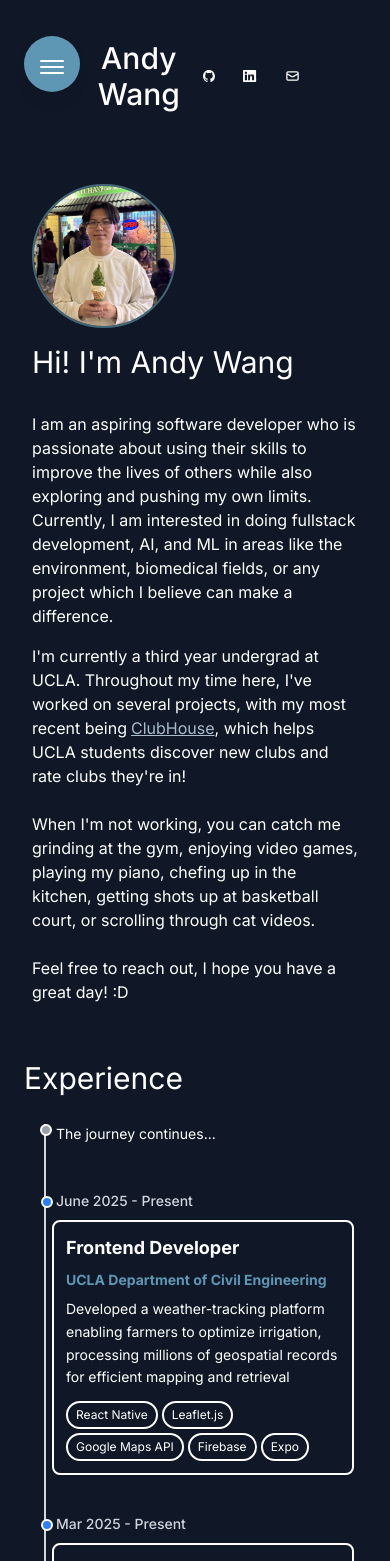
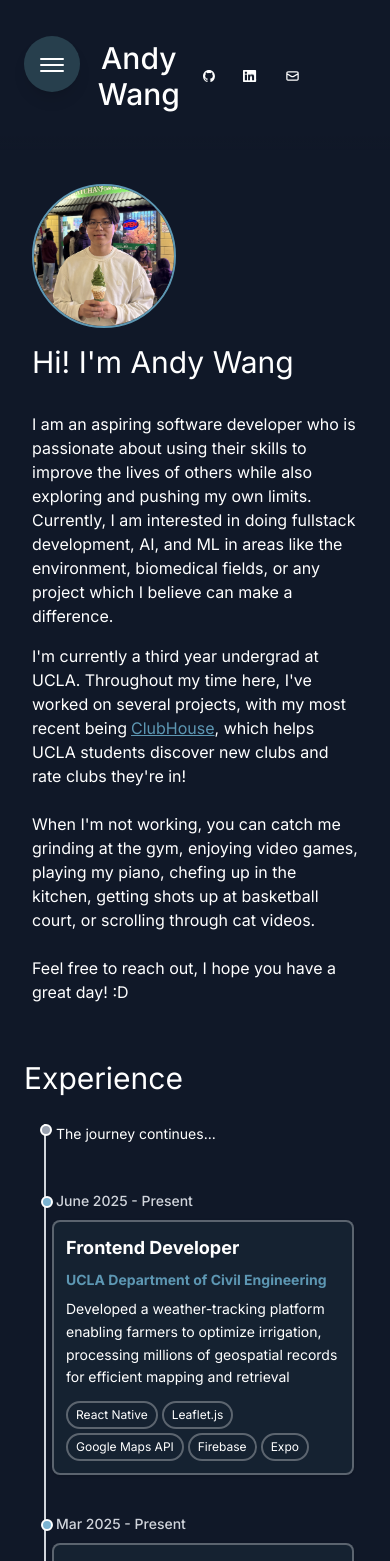
Before and after one commit to DiAndyW/portfolio, a React (Vite) app: page / in a window 390 px wide. Shown: the top 1561 px of the page. Built offline with nearby package versions, Linux system fonts and the light colour scheme.

Commit message:
styles overhaul

```diff
--- a/src/App.tsx
+++ b/src/App.tsx
@@ -44,11 +44,11 @@ export const MobileFABNav = ({ navItems, activeSection }: MobileFABNavProps) =>
       <button
         onClick={toggleExpanded}
         className={`
-          w-14 h-14 bg-[#5d97b3] text-white rounded-full shadow-lg
+          w-14 h-14 bg-[#2d4a57]/80 text-white rounded-full shadow-lg
           transition-all duration-300 hover:scale-110 active:scale-95
           flex items-center justify-center mt-3
-          hover:bg-[#4a7a91] focus:outline-none focus:ring-2 focus:ring-blue-300
-          ${isExpanded ? 'rotate-0' : 'rotate-0'}
+          hover:bg-[#5d97b3]/80 focus:outline-none focus:ring-2 focus:ring-[#7bb3d1]
+          ${isExpanded ? 'rotate-0 bg-[#5d97b3]' : 'rotate-0'}
         `}
       >
         {/* Menu Icon */}
@@ -56,9 +56,9 @@ export const MobileFABNav = ({ navItems, activeSection }: MobileFABNavProps) =>
           <div className={`absolute inset-0 transition-all duration-300 ${
             isExpanded ? 'opacity-0 rotate-90' : 'opacity-100 rotate-0'
           }`}>
-            <div className="w-6 h-0.5 bg-white absolute top-2 left-0 rounded"></div>
-            <div className="w-6 h-0.5 bg-white absolute top-3.5 left-0 rounded"></div>
-            <div className="w-6 h-0.5 bg-white absolute top-5 left-0 rounded"></div>
+            <div className="w-6 h-0.5 bg-white absolute top-1.5 left-0 rounded"></div>
+            <div className="w-6 h-0.5 bg-white absolute top-3 left-0 rounded"></div>
+            <div className="w-6 h-0.5 bg-white absolute top-4.5 left-0 rounded"></div>
           </div>
           <div className={`absolute inset-0 transition-all duration-300 ${
             isExpanded ? 'opacity-100 rotate-0' : 'opacity-0 rotate-90'
@@ -73,18 +73,18 @@ export const MobileFABNav = ({ navItems, activeSection }: MobileFABNavProps) =>
       <div className={`relative mt-4 transition-all duration-300 ${
         isExpanded ? 'opacity-100 translate-y-0' : 'opacity-0 translate-y-4 pointer-events-none'
       }`}>
-        <div className="bg-gray-700 border border-blue-300 rounded-lg p-4 space-y-3">
+        <div className="bg-gray-800 border border-[#7bb3d1] rounded-lg p-4 space-y-3">
           {navItems.map((item, index) => (
             <button
               key={item.id}
               onClick={() => handleNavClick(item.id)}
               className={`
-                block w-full bg-[#5d97b3] text-gray-800 px-4 py-2 rounded-full shadow-lg
+                block w-full bg-[#2d4a57]/20 text-white px-4 py-2 rounded-full shadow-lg
                 transition-all duration-300 hover:scale-105 active:scale-95
                 text-sm font-medium whitespace-nowrap
                 transform
                 ${activeSection === item.id
-                  ? 'bg-[#406578] text-white ring-2 ring-blue-300'
+                  ? 'bg-[#5d97b3] text-white ring-2 ring-[#7bb3d1]'
                   : 'hover:bg-[#33505e]'
                 }
               `}
--- a/src/components/AboutSection.tsx
+++ b/src/components/AboutSection.tsx
@@ -2,7 +2,7 @@ export function AboutSection() {
     return (
         <div className="flex self-center items-center">
             <div className="mt-8 font-normal">
-                <img src="/portfolio/assets/pic.jpg" alt="cat" className="w-1/3 h-auto ml-4 border-2 border-[#41677a] rounded-full max-w-48 min-w-36"></img>
+                <img src="/portfolio/assets/pic.jpg" alt="cat" className="w-1/3 h-auto ml-4 border-2 border-[#5d97b3] rounded-full max-w-48 min-w-36"></img>
                 <h1 className="text-3xl sm:text-4xl lg:text-5xl p-4">
                 Hi! I'm Andy Wang
                 </h1>
@@ -13,7 +13,7 @@ export function AboutSection() {
                 </p>
                 <p className="text-l p-4 pt-2">
                 I'm currently a third year undergrad at UCLA. Throughout my time here, I've worked on several projects, with my most recent being
-                <a href="https://www.clubhouseucla.com/" className="underline ml-1 text-[#AABBCC]">ClubHouse</a>
+                <a href="https://www.clubhouseucla.com/" className="underline ml-1 text-[#5d97b3] hover:text-[#7bb3d1]">ClubHouse</a>
                 , which helps UCLA
                 students discover new clubs and rate clubs they're in!
                 </p>
--- a/src/components/ExperienceSection.tsx
+++ b/src/components/ExperienceSection.tsx
@@ -106,7 +106,7 @@ const ExperienceSection = () => {
                         {Content.map((item) => (
                             <div key={item.id} className="relative mb-6 sm:mb-10">
                                 {/* Timeline dot */}
-                                <div className="absolute left-[5px] sm:left-3 top-5 sm:top-6 w-3 h-3 bg-blue-500 rounded-full border-2 border-white z-10"></div>
+                                <div className="absolute left-[5px] sm:left-3 top-5 sm:top-6 w-3 h-3 bg-[#7bb3d1] rounded-full border-2 border-white z-10"></div>
 
                                 <div className="ml-4 sm:ml-8">
                                     <div className="block sm:grid sm:grid-cols-6 sm:gap-4">
@@ -117,7 +117,7 @@ const ExperienceSection = () => {
                                         </div>
 
                                         {/* Description Card */}
-                                        <div className="sm:col-span-4 sm:col-end-7 border border-2 rounded-lg p-3 sm:p-4 shadow-sm hover:shadow-md hover:bg-black/30 transition-all duration-300 cursor-pointer"
+                                        <div className="sm:col-span-4 sm:col-end-7 border border-2 border-white/30 rounded-lg p-3 sm:p-4 shadow-sm hover:shadow-md bg-[#2d4a57]/20 hover:bg-[#7bb3d1]/20 hover:border-[#7bb3d1] transition-all duration-300 cursor-pointer"
                                             onClick={() => setSelectedItem(selectedItem === item.id ? null : item.id)}
                                         >
                                             <h3 className="font-bold mb-2 text-lg sm:text-xl">
@@ -133,7 +133,7 @@ const ExperienceSection = () => {
                                             {/* Technologies */}
                                             <div className="flex flex-wrap gap-1 sm:gap-2">
                                                 {item.technologies.map(technology => (
-                                                    <div key={technology} className="border border-2 rounded-full text-xs sm:text-sm px-2 sm:px-3 py-1">
+                                                    <div key={technology} className="border border-2 border-white/30 rounded-full text-xs sm:text-sm px-2 sm:px-3 py-1">
                                                         {technology}
                                                     </div>
                                                 ))}
@@ -161,7 +161,7 @@ const ExperienceSection = () => {
                                                             href={item.link}
                                                             target="_blank"
                                                             rel="noopener noreferrer"
-                                                            className="inline-block mt-2 sm:ml-4 text-xs sm:text-sm text-[#399fd4] hover:text-[#2d769c] transition-colors duration-200 underline"
+                                                            className="inline-block mt-2 sm:ml-4 text-xs sm:text-sm text-[#5d97b3] hover:text-[#7bb3d1] transition-colors duration-200 underline"
                                                             onClick={(e) => e.stopPropagation()}
                                                         >
                                                             View Project
--- a/src/components/Footer.tsx
+++ b/src/components/Footer.tsx
@@ -8,7 +8,7 @@ export function Footer() {
                         href="/portfolio/assets/Andy_Wang_Resume.pdf"
                         target="_blank"
                         rel="noopener noreferrer"
-                        className="mx-1 text-[#AABBCC] hover:text-[#5d97b3] transition-colors underline"
+                        className="mx-1 text-[#5d97b3] hover:text-[#7bb3d1] transition-colors underline"
                     >
                         resume
                     </a>
--- a/src/components/FriendsSection.tsx
+++ b/src/components/FriendsSection.tsx
@@ -32,7 +32,7 @@ export function FriendsSection() {
                         <div
                             key={item.id}
                         >
-                            • <a href={item.link} className="underline text-[#AABBCC]">{item.name}</a>
+                            • <a href={item.link} className="underline text-[#5d97b3] hover:text-[#7bb3d1]">{item.name}</a>
                         </div>
                     ))}
                 </div>
--- a/src/components/Header.tsx
+++ b/src/components/Header.tsx
@@ -11,7 +11,7 @@ export function Header() {
                         <div className="col-span-6">
                             <button
                                 onClick={scrollToTop}
-                                className="text-3xl font-medium text-white hover:text-blue-300 transition-colors bg-transparent border-none cursor-pointer"
+                                className="text-3xl font-medium text-white hover:text-[#7bb3d1] transition-colors bg-transparent border-none cursor-pointer"
                             >
                                 Andy Wang
                             </button>
--- a/src/components/MiscSection.tsx
+++ b/src/components/MiscSection.tsx
@@ -108,7 +108,7 @@ const MiscSection: React.FC = () => {
                             >
                                 {/* Front of card */}
                                 <div
-                                    className="absolute inset-0 w-full h-full rounded-lg border border-white/30 border-2 bg-gray-900/90 backdrop-blur-sm p-6 flex flex-col items-center justify-center hover:shadow-lg transition-shadow duration-200"
+                                    className="absolute inset-0 w-full h-full rounded-lg border border-white/30 border-2 bg-[#2d4a57]/20 backdrop-blur-sm p-6 flex flex-col items-center justify-center hover:shadow-lg transition-shadow duration-200"
                                     style={{
                                         backfaceVisibility: 'hidden'
                                     }}
@@ -146,7 +146,7 @@ const MiscSection: React.FC = () => {
 
                                 {/* Back of card */}
                                 <div
-                                    className="absolute inset-0 w-full h-full rounded-lg border border-white/20 border-2 backdrop-blur-sm p-6 flex flex-col justify-center"
+                                    className="absolute inset-0 w-full h-full rounded-lg border border-white/30 border-2 bg-[#2d4a57]/20 backdrop-blur-sm p-6 flex flex-col justify-center"
                                     style={{
                                         backfaceVisibility: 'hidden',
                                         transform: 'rotateY(180deg)'
--- a/src/components/ProjectSection.tsx
+++ b/src/components/ProjectSection.tsx
@@ -53,7 +53,7 @@ const ProjectSection = () => {
                     {Content.map((item) => (
                         <div
                             key={item.id}
-                            className="bg-transparent border border-2 rounded-lg my-4 sm:my-6 lg:my-8 p-3 sm:p-4 shadow-sm hover:shadow-md hover:bg-black/30 transition-all duration-300 cursor-pointer"
+                            className="bg-[#2d4a57]/20 hover:bg-[#7bb3d1]/20 border border-2 border-white/30 rounded-lg my-4 sm:my-6 lg:my-8 p-3 sm:p-4 shadow-sm hover:shadow-md transition-all duration-300 cursor-pointer hover:border-[#7bb3d1]"
                             onClick={() => setSelectedItem(selectedItem === item.id ? null : item.id)}
                         >
                             {/* Header */}
@@ -111,10 +111,10 @@ const ProjectSection = () => {
                                             href={item.link}
                                             target="_blank"
                                             rel="noopener noreferrer"
-                                            className="inline-flex items-center text-xs sm:text-sm text-[#399fd4] hover:text-blue-800 font-medium transition-colors duration-200"
+                                            className="inline-flex items-center text-xs sm:text-sm text-[#5d97b3] hover:text-[#7bb3d1] font-medium transition-colors duration-200 underline"
                                             onClick={(e) => e.stopPropagation()}
                                         >
-                                            View Project →
+                                            View Project
                                         </a>
                                     )}
                                 </div>
```
